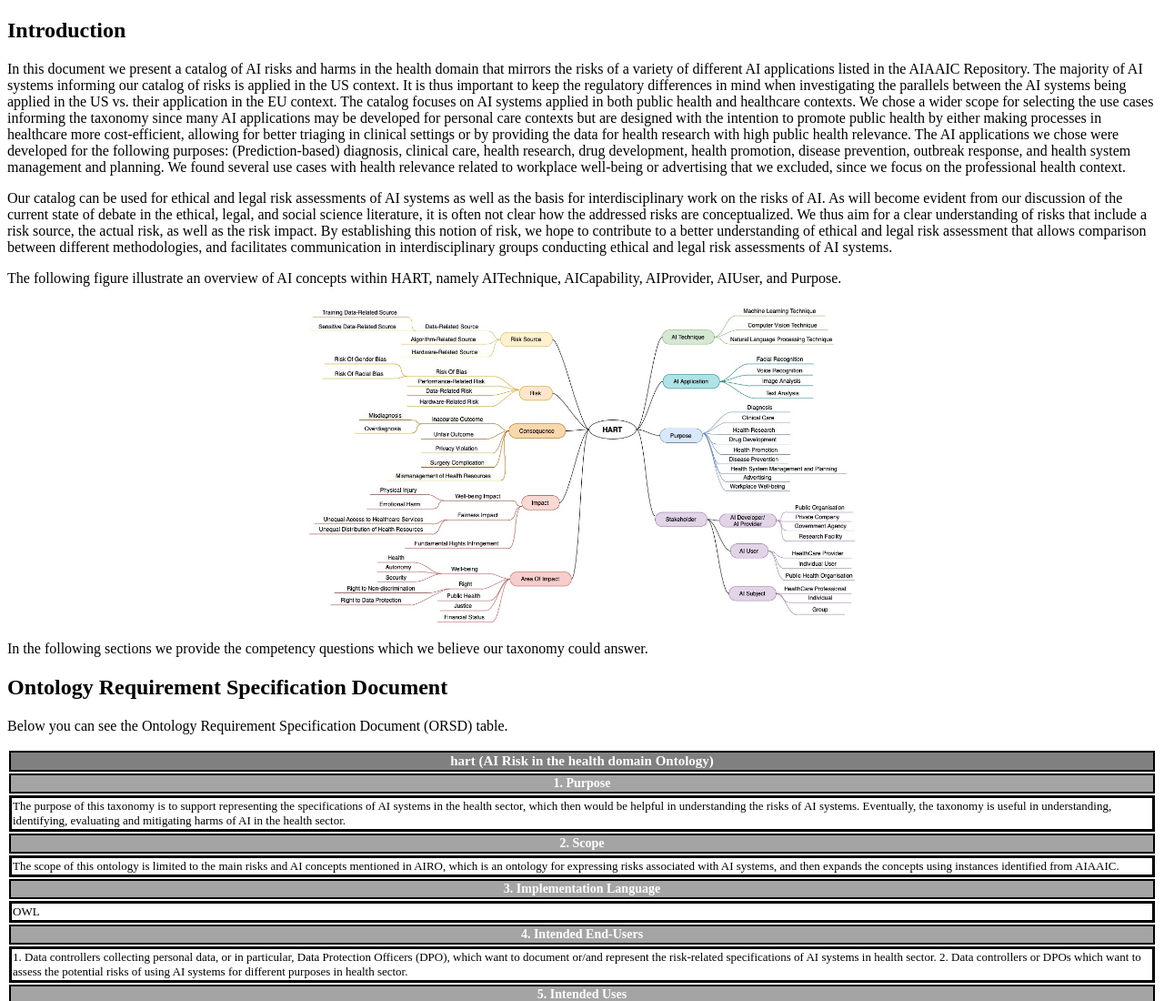
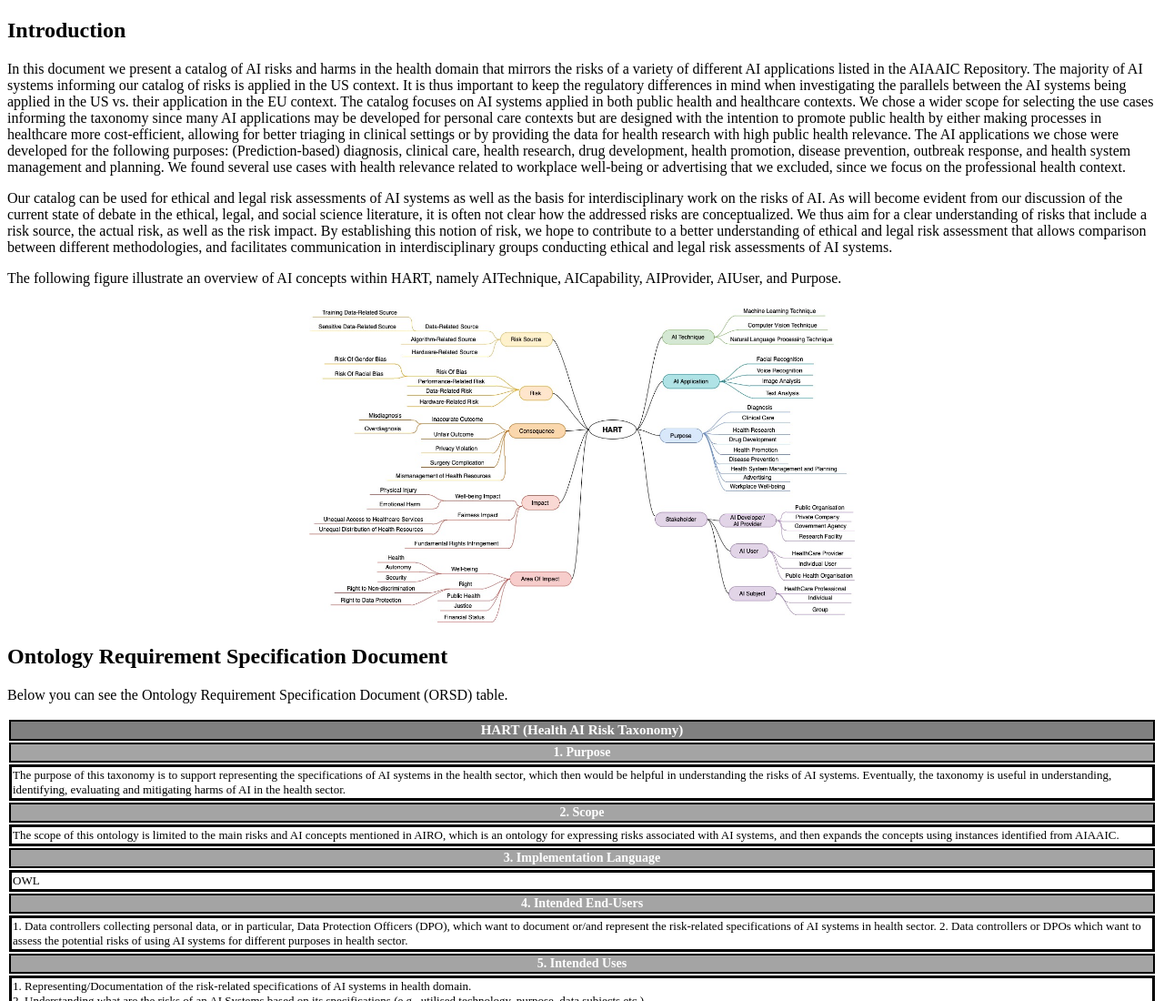
Before and after one commit to DelaramGlp/hart, a plain HTML site: page Docs/hart.html in a window 1280 px wide. Shown: the top 1100 px of the page at 91% size. Drawn offline with Linux system fonts and the light colour scheme.

Commit message:
updated documentation

```diff
--- a/Docs/hart.html
+++ b/Docs/hart.html
@@ -162,10 +162,7 @@
       <img src="images/hart-overview.jpg" alt=": An overview of HART" width="600px">
     </center>
 
-    <p>
-      In the following sections we provide the competency questions which we believe our taxonomy could answer.
-
-    </p>
+
   </section>
 
 
@@ -183,7 +180,7 @@
     <table class="center">
       <tr>
         <th colspan=2 class="table-top">
-          hart (AI Risk in the health domain Ontology)
+          HART (Health AI Risk Taxonomy)
         </th>
       </tr>
       <tr>
```
